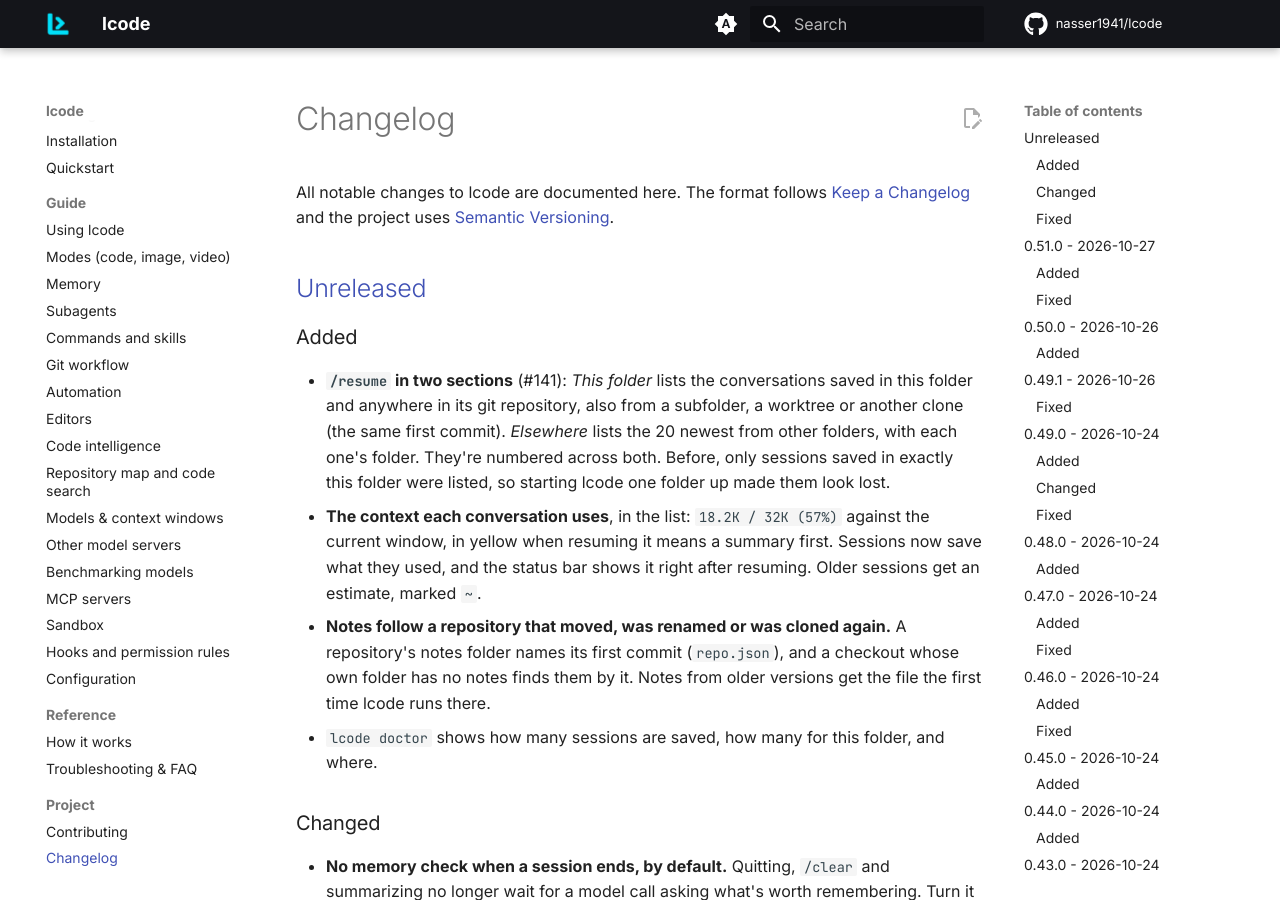
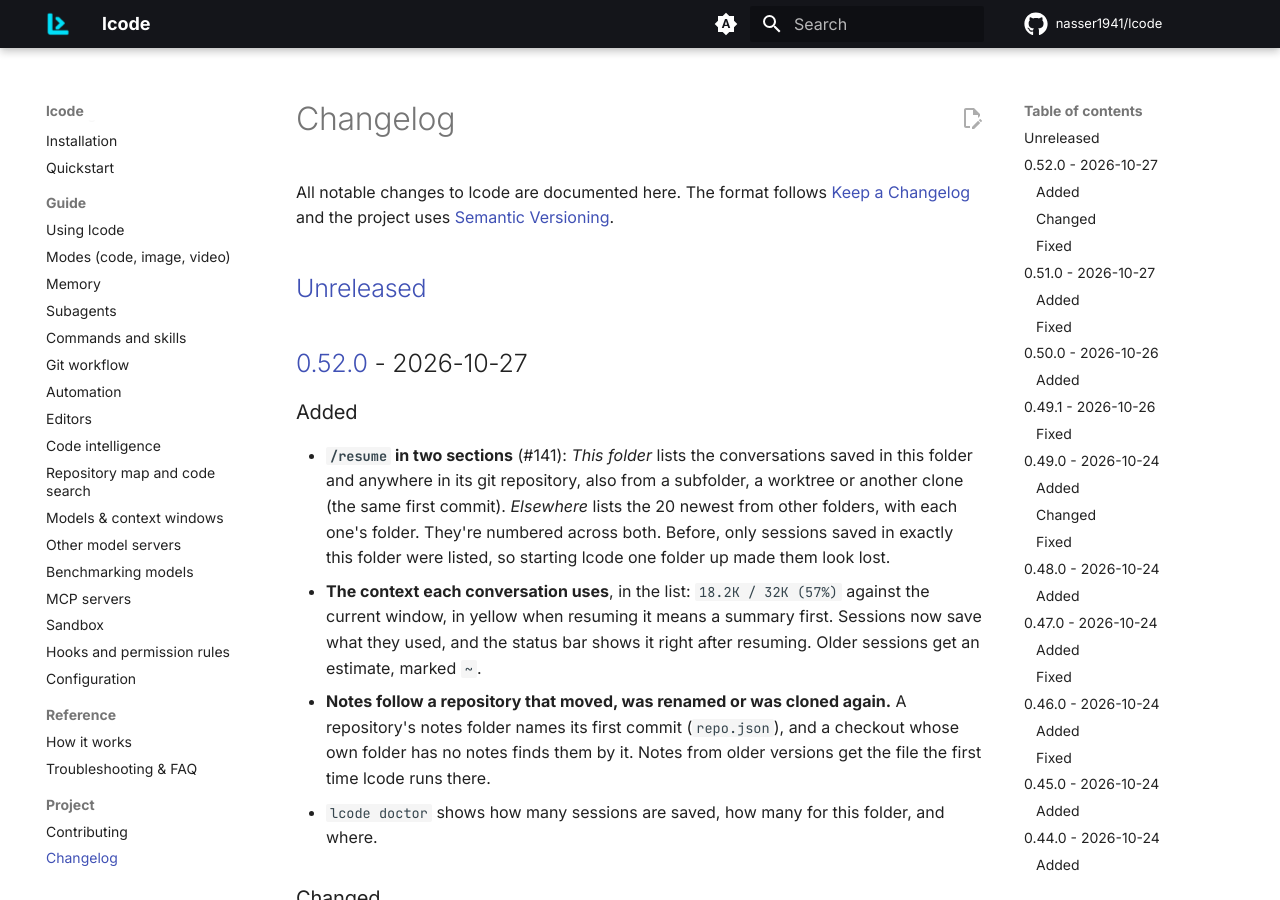
Before and after one commit to nasser1941/lcode, an MkDocs documentation site: the page built from docs/changelog.md, in a window 1280 px wide and 900 px high. Built offline with MkDocs 1.6.1 and Material for MkDocs 9.7.7, drawn with Linux system fonts in a browser that asks for light colours; comment, search, counter and statistics services are not loaded.

Commit message:
Release 0.52.0 (#193)
Co-authored-by: Naser Derakhshan <9349840+nasser1941@users.noreply.github.com>
Co-authored-by: Claude Opus 5.5 <noreply@anthropic.com>

```diff
--- a/CHANGELOG.md
+++ b/CHANGELOG.md
@@ -5,6 +5,8 @@ All notable changes to lcode are documented here. The format follows
 [Semantic Versioning](https://semver.org/).
 
 ## [Unreleased]
+
+## [0.52.0] - 2026-10-27
 
 ### Added
 
@@ -1133,7 +1135,8 @@ First public release.
 - `AGENTS.md` project instructions and `/init` to generate them.
 - One-line installer for Linux and macOS.
 
-[Unreleased]: https://github.com/nasser1941/lcode/compare/v0.51.0...HEAD
+[Unreleased]: https://github.com/nasser1941/lcode/compare/v0.52.0...HEAD
+[0.52.0]: https://github.com/nasser1941/lcode/compare/v0.51.0...v0.52.0
 [0.51.0]: https://github.com/nasser1941/lcode/compare/v0.50.0...v0.51.0
 [0.50.0]: https://github.com/nasser1941/lcode/compare/v0.49.1...v0.50.0
 [0.49.1]: https://github.com/nasser1941/lcode/compare/v0.49.0...v0.49.1
--- a/src/lcode/__init__.py
+++ b/src/lcode/__init__.py
@@ -3,7 +3,7 @@
 From a program: `from lcode import Session` (see lcode.api).
 """
 
-__version__ = "0.51.0"
+__version__ = "0.52.0"
 
 API = ("Session", "Result", "Options", "SetupError")
 
```
Also changed, not shown: docs/quickstart.md (+1 -1 lines).
